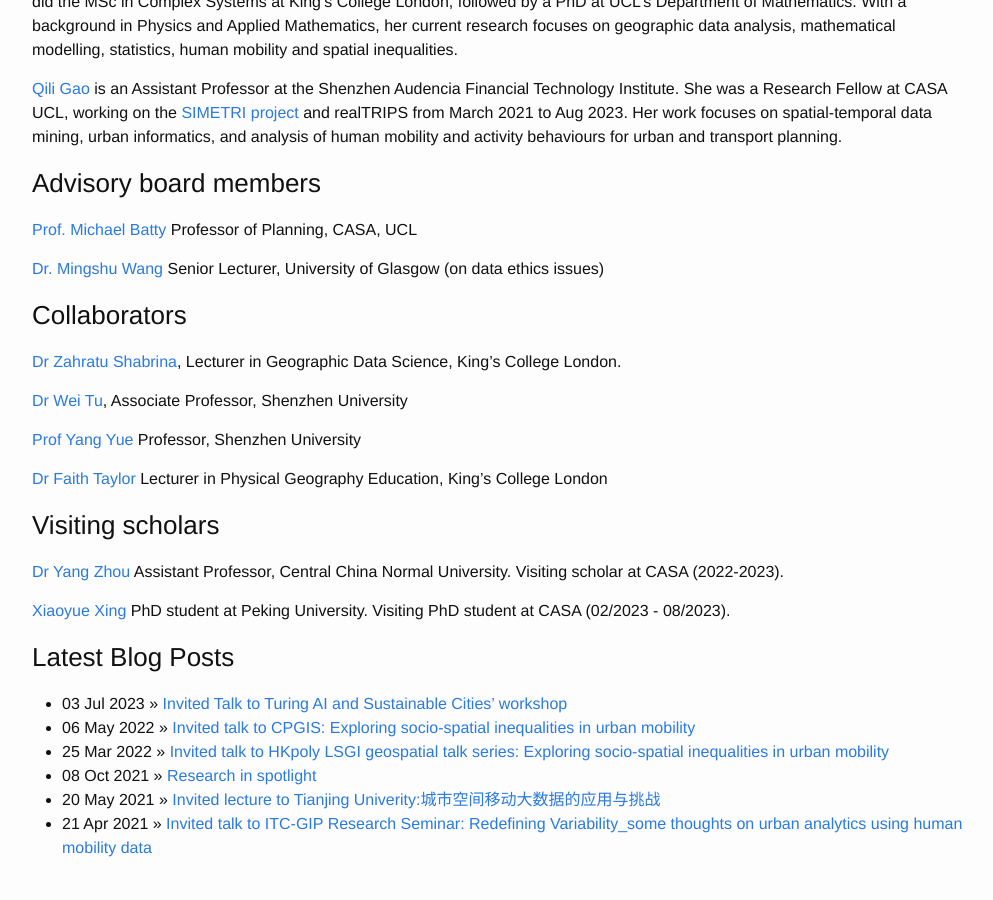
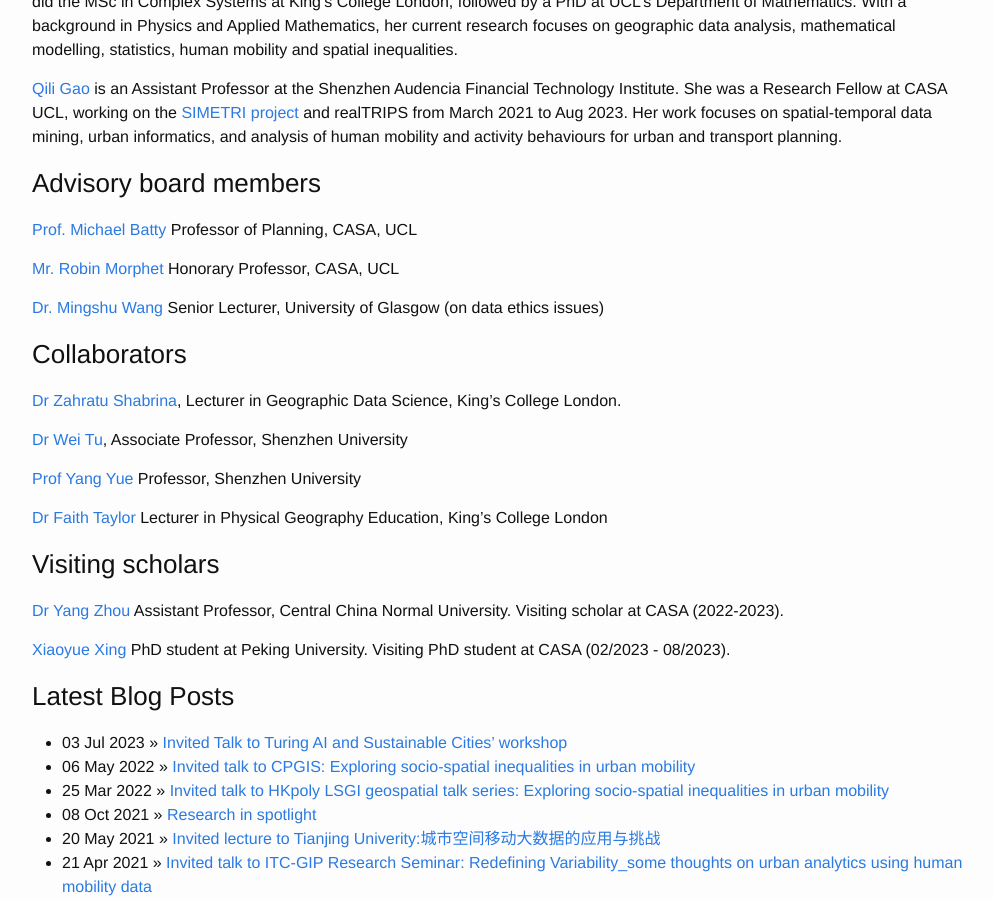
Before and after one commit to c-zhong-ucl-ac-uk/realTRIPS, a Jekyll site: the page built from team.md, in a window 1280 px wide and 900 px high, scrolled down 1177 px. Shown: the whole window, without its empty margins (138-1131 px from the left). Built offline with Jekyll 4.4.1, drawn with Linux system fonts in a browser that asks for light colours; our own code applies the rules of GitHub Pages for plain Markdown files.

Commit message:
Update team.md

```diff
--- a/team.md
+++ b/team.md
@@ -37,6 +37,8 @@
 
 [Prof. Michael Batty](http://www.complexcity.info/) Professor of Planning, CASA, UCL
 
+[Mr. Robin Morphet](https://profiles.ucl.ac.uk/2086) Honorary Professor, CASA, UCL
+
 [Dr. Mingshu Wang](https://mingshuwang.org/) Senior Lecturer, University of Glasgow (on data ethics issues)
 
 ### Collaborators
```
